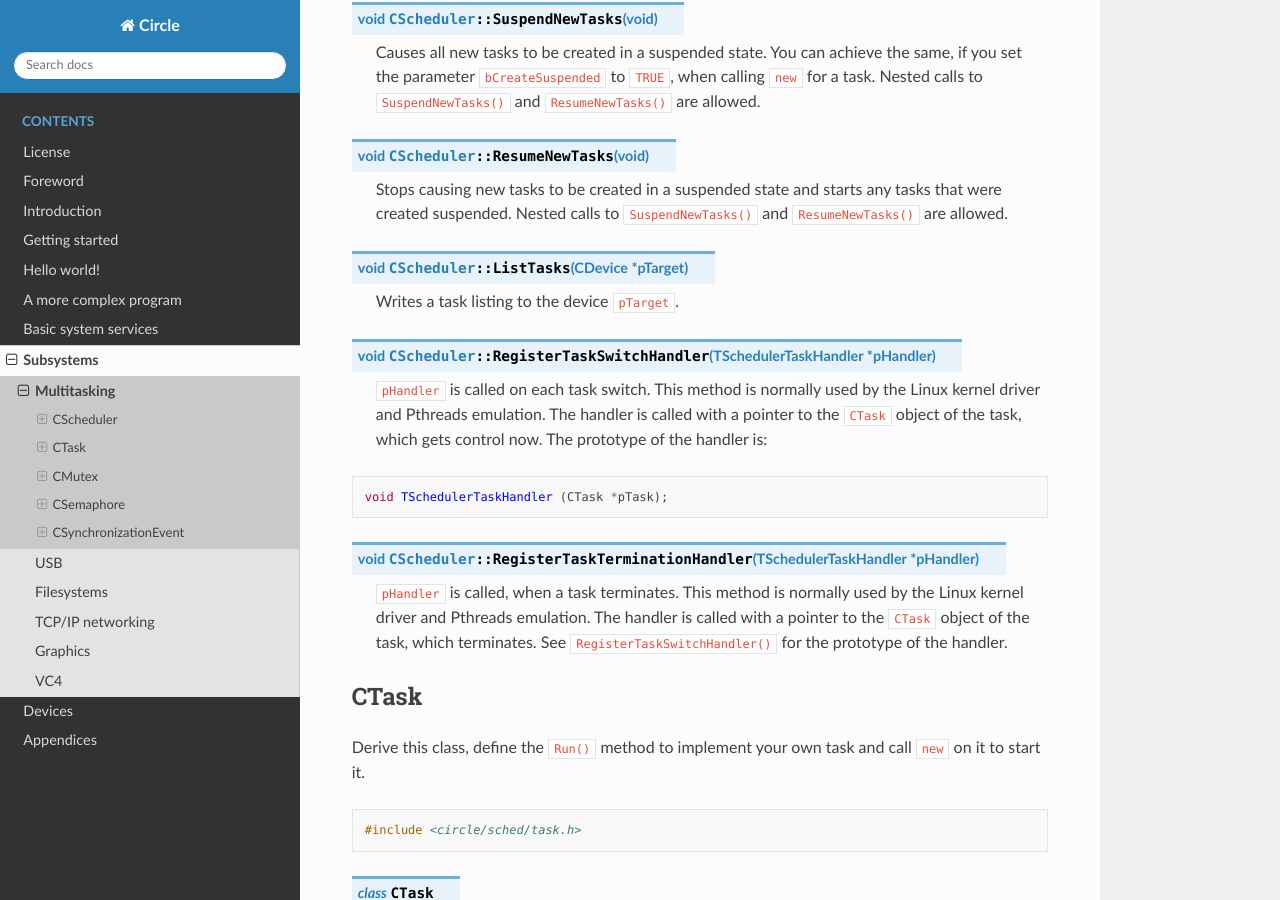
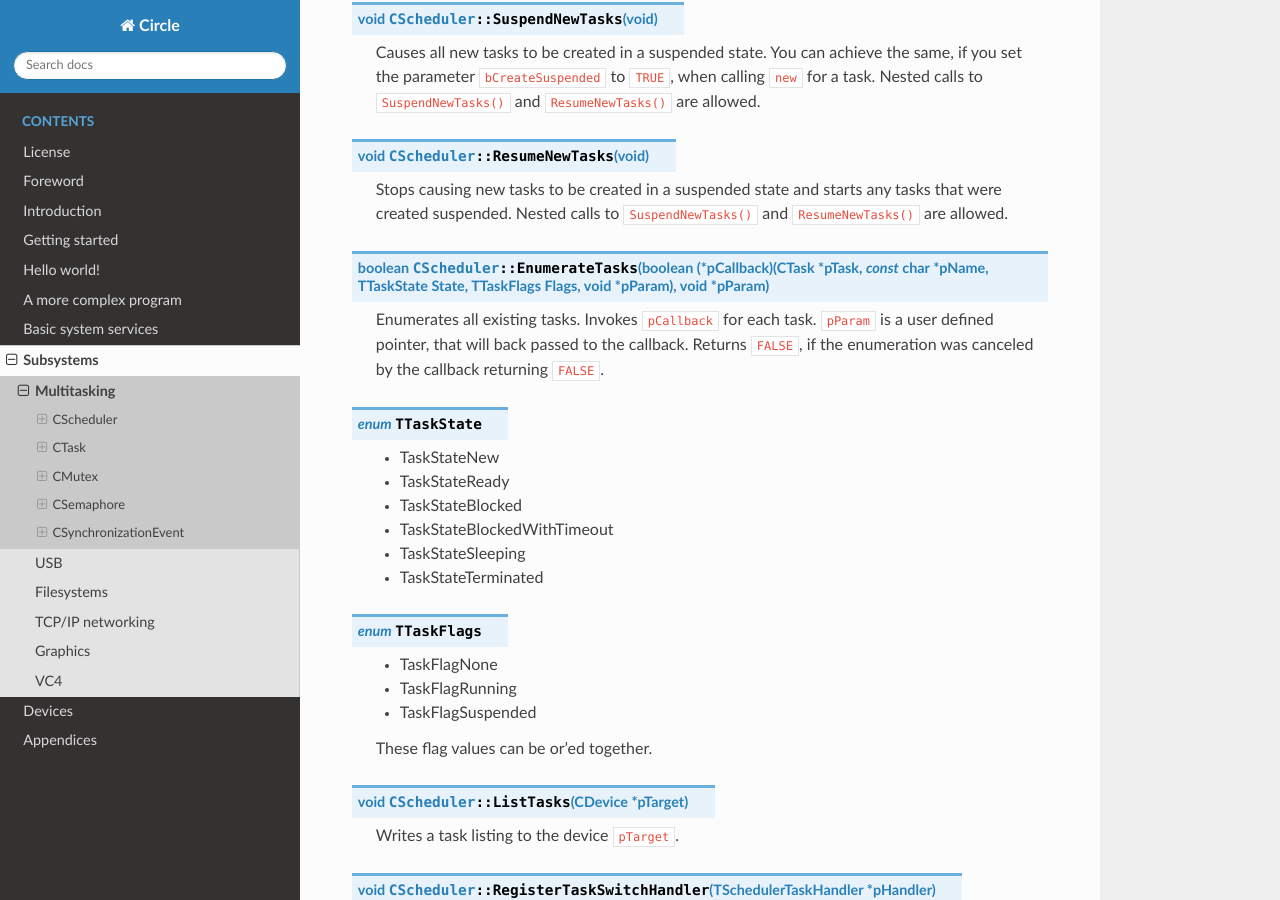
Before and after one commit to rsta2/circle-docs, a Sphinx documentation site: the page built from docs/subsystems/multitasking.rst, in a window 1280 px wide and 900 px high, scrolled down 2202 px. Built offline with Sphinx 7.4.7 and the Read the Docs theme 3.1.0, drawn with Linux system fonts in a browser that asks for light colours.

Commit message:
subsystems/multitasking: Add EnumerateTasks()

```diff
--- a/docs/subsystems/multitasking.rst
+++ b/docs/subsystems/multitasking.rst
@@ -81,6 +81,27 @@ This class implements a cooperative non-preemptive scheduler, which controls whi
 .. cpp:function:: void CScheduler::ResumeNewTasks (void)
 
 	Stops causing new tasks to be created in a suspended state and starts any tasks that were created suspended. Nested calls to ``SuspendNewTasks()`` and ``ResumeNewTasks()`` are allowed.
+
+.. cpp:function:: boolean CScheduler::EnumerateTasks (boolean (*pCallback) (CTask *pTask, const char *pName, TTaskState State, TTaskFlags Flags, void *pParam), void *pParam)
+
+	Enumerates all existing tasks. Invokes ``pCallback`` for each task. ``pParam`` is a user defined pointer, that will back passed to the callback. Returns ``FALSE``, if the enumeration was canceled by the callback returning ``FALSE``.
+
+.. c:enum:: TTaskState
+
+	* TaskStateNew
+	* TaskStateReady
+	* TaskStateBlocked
+	* TaskStateBlockedWithTimeout
+	* TaskStateSleeping
+	* TaskStateTerminated
+
+.. c:enum:: TTaskFlags
+
+	* TaskFlagNone
+	* TaskFlagRunning
+	* TaskFlagSuspended
+
+	These flag values can be or'ed together.
 
 .. cpp:function:: void CScheduler::ListTasks (CDevice *pTarget)
 
```
